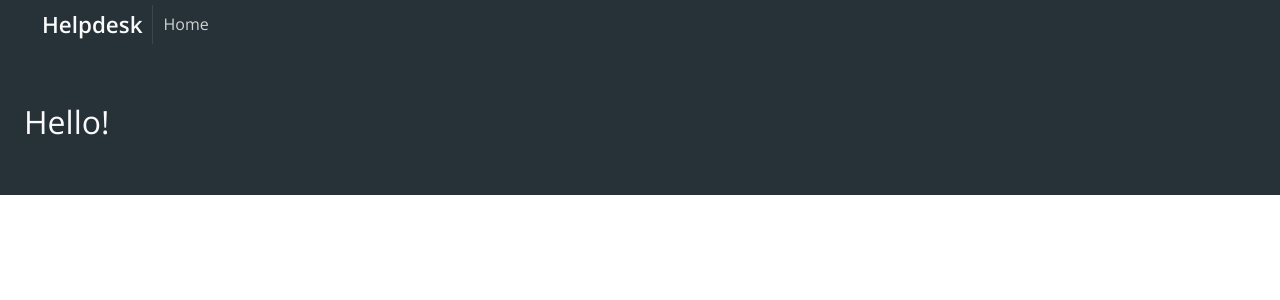
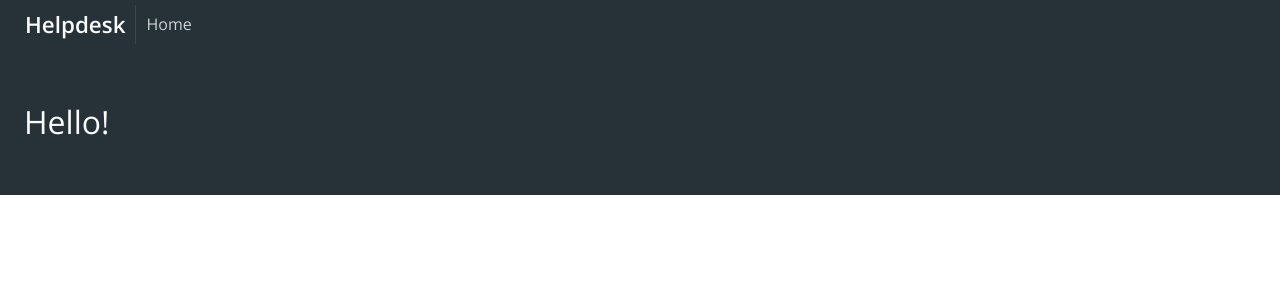
Before and after one commit to chez14/tugas-mibd, a PHP site: page / in a window 1280 px wide. Shown: the top 300 px of the page. Run offline with PHP 8.4, Linux system fonts and the light colour scheme.

Commit message:
style update for navbar

```diff
--- a/styles/style.css
+++ b/styles/style.css
@@ -33,10 +33,11 @@ h1, h2, h3, h4, h5, h6 {
 nav.navbar {
     display: block;
     background-color: var(--color-dark);
+    overflow: auto;
 }
 
 nav.navbar .container {
-    overflow: auto;
+    overflow: visible;
 }
 
 nav.navbar .navbar-item {
@@ -48,6 +49,12 @@ nav.navbar .navbar-item {
     opacity: 0.8;
 }
 
+nav.navbar .navbar-item:nth-child(1) {
+    margin-left: -17px;
+}
+nav.navbar .navbar-item:nth-last-child() {
+    margin-right: -17px;
+}
 nav.navbar .navbar-item.active {
     background-color:var(--font-white);
     color: var(--color-dark);
```
